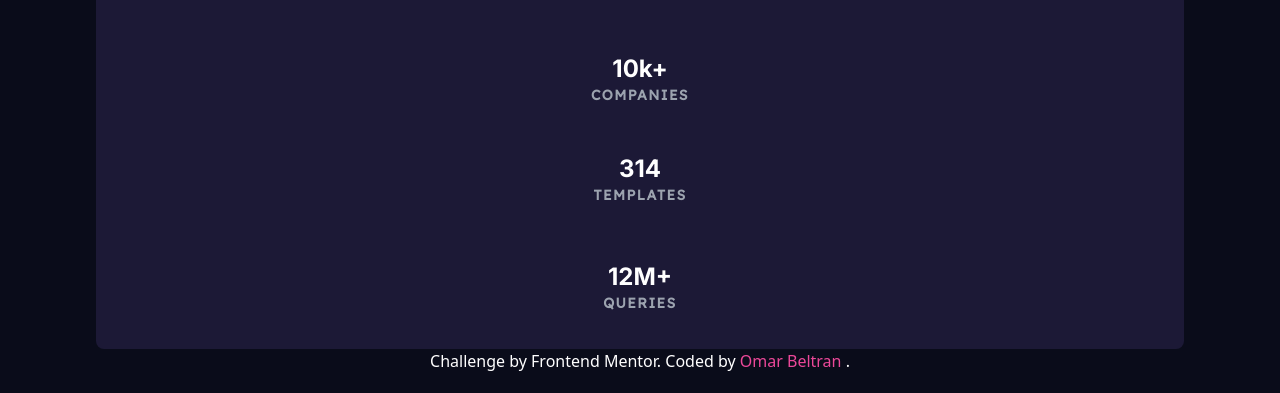
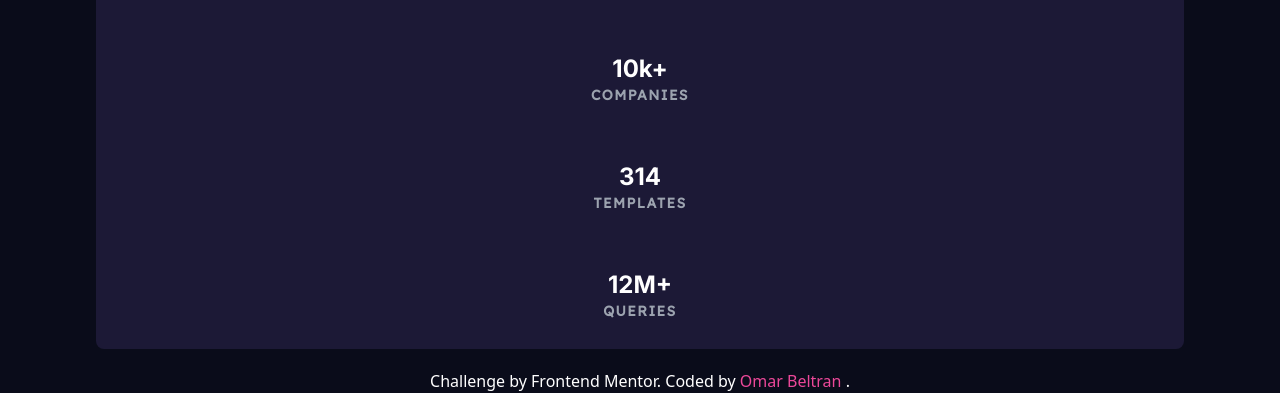
Before and after one commit to mocadev1/stats-preview-card-component-, a website built with Parcel: page index.html in a window 1280 px wide. Shown: the part 635-1028 px from the top of the page. Built offline with nearby package versions, Linux system fonts and the light colour scheme.

Commit message:
Fixed stats padding.

```diff
--- a/index.html
+++ b/index.html
@@ -45,8 +45,8 @@
 
 
       <!-- stats -->
-      <ul class="text-center font-inter font-bold py-2">
-        <li class="text-2xl py-5">
+      <ul class="text-center font-inter font-bold">
+        <li class="text-2xl py-7">
           10k+
           <span class="block uppercase font-deca tracking-widest text-sm text-gray-400">
             companies
@@ -72,7 +72,7 @@
 
 
 
-  <div class="mx-auto w-1/2 text-white text-center">
+  <div class="mx-auto w-1/2 text-white text-center mt-5">
     Challenge by <a href="https://www.frontendmentor.io?ref=challenge" target="_blank">Frontend Mentor</a>.
     Coded by
     <a
```
Also changed, not shown: dist/index.html, 2 other files.
